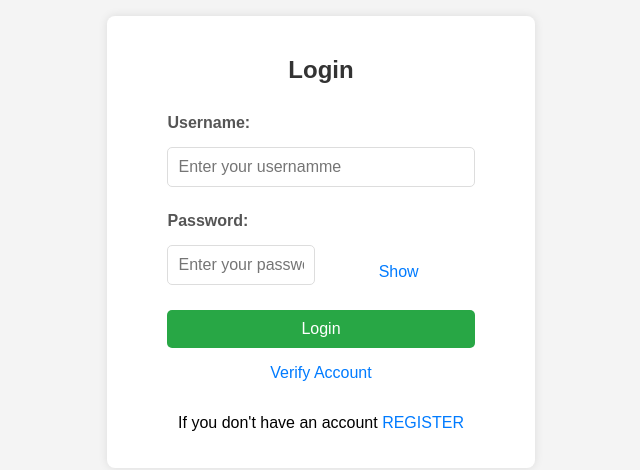
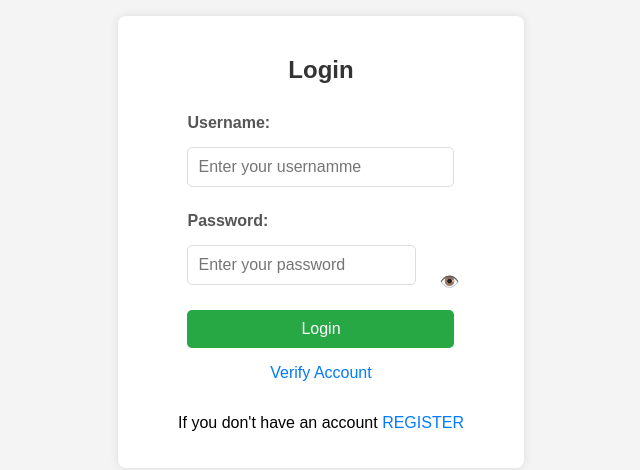
Before and after one commit to GRANDELO/ELOsystemv1, a React (Create React App) app in the folder frontend/client/: page / in a window 1280 px wide. Shown: the part 158-628 px from the top of the page, without its empty margins (319-959 px from the left). Built offline with nearby package versions, Linux system fonts and the light colour scheme; no server answers.

Commit message:
elo updates from Tim

```diff
--- a/frontend/client/src/components/Login.js
+++ b/frontend/client/src/components/Login.js
@@ -46,13 +46,16 @@ const Login = () => {
             className="toggle-password"
             onClick={() => setShowPassword(!showPassword)}
           >
-            {showPassword ? 'Hide' : 'Show'}
+            {showPassword ? '🙈' : '👁️'}
           </button>
         </div>
 
         <button type="submit">Login</button>
       </form>
-      {message && <p className="message">{message}</p>}
+      <div className="divmess">
+          {message && <p className="message">{message}</p>}
+      </div>
+
 
       <p><Link to="/verification">Verify Account</Link></p>
       <p>If you don't have an account <Link to="/register">REGISTER</Link></p>
--- a/frontend/client/src/components/Register.js
+++ b/frontend/client/src/components/Register.js
@@ -34,7 +34,7 @@ const Register = () => {
   const handleChange = (e) => {
     const { name, value } = e.target;
     setFormData({ ...formData, [name]: value });
-    validateField(name, value);
+    validateField(name, value); // Validate field after updating form data
   };
 
   const validateField = (name, value) => {
@@ -217,7 +217,9 @@ const Register = () => {
           </div>
         )}
       </form>
-      {message && <p className="message">{message}</p>}
+      <div className="divmess">
+          {message && <p className="message">{message}</p>}
+      </div>
       <p>If you have an account <Link to="/">Login</Link></p>
     </div>
   );
--- a/frontend/client/src/components/styles.css
+++ b/frontend/client/src/components/styles.css
@@ -169,6 +169,8 @@ a:hover {
   border: none;
   color: #007bff;
   cursor: pointer;
+  width: 0px;
+  height: 0px;
 }
 
 .toggle-password:focus {
```
Also changed, not shown: frontend/client/src/components/register.css (+8 -1 lines).
